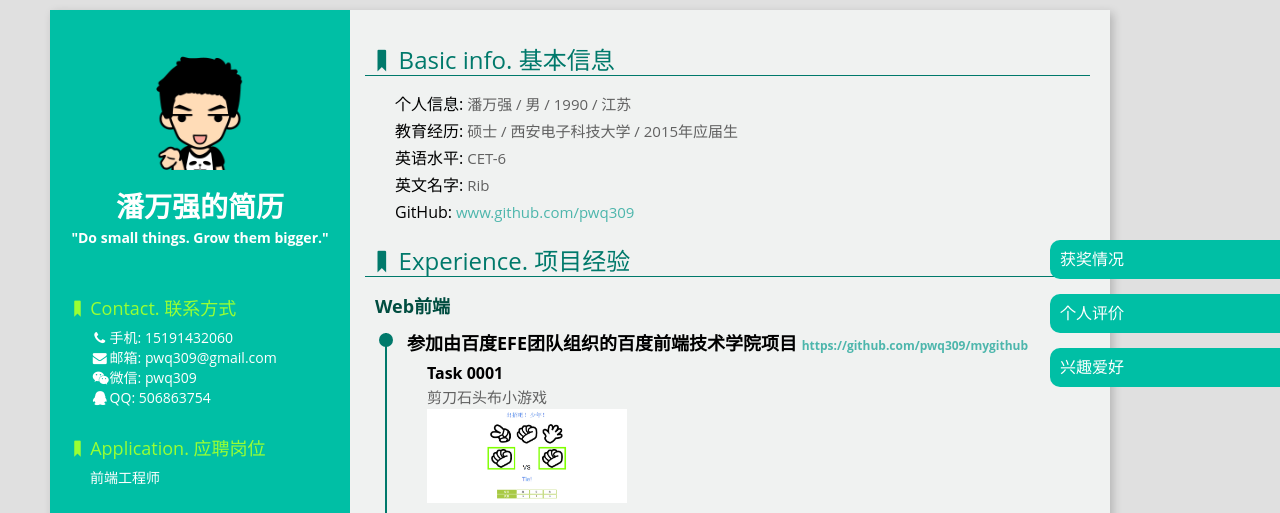
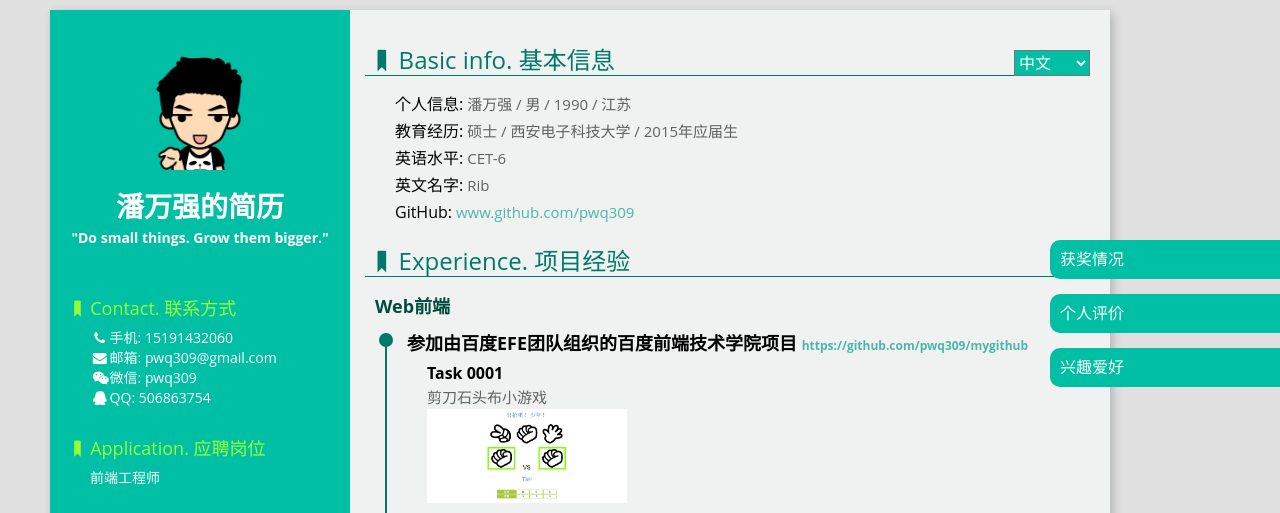
Before and after one commit to pwq309/mygithub, a plain HTML site: page ribresume/myresume.html in a window 1280 px wide. Shown: the top 513 px of the page. Drawn offline with Linux system fonts and the light colour scheme.

Commit message:
bind chinese and english resume together

```diff
--- a/ribresume/css/style.css
+++ b/ribresume/css/style.css
@@ -23,6 +23,17 @@ ul.awout li{
 
 a {
     text-decoration: none;
+}
+
+select{
+    font-size: 16px;
+    background: #00bfa5;
+    color: #fff;
+    font-family: "Open Sans", "Helvetica Neue", Helvetica, Arial, sans-serif;
+    position: absolute;
+    right: 20px;
+    top: 40px;
+    z-index: 2;
 }
 
 aside {
--- a/ribresume/js/animate.js
+++ b/ribresume/js/animate.js
@@ -93,3 +93,12 @@ $(function(){
         }
     })
 })
+
+$(function () {
+    $("select").bind("change", function () {
+        if ($(this).val() == "中文")
+            window.location.href="http://ribresume.sinaapp.com";
+        else
+            window.location.href="http://ribcven.sinaapp.com";
+    })
+});
--- a/ribresume/index.html
+++ b/ribresume/myresume.html
@@ -114,6 +114,10 @@
             <ul class="main-info">
                 <li class="someRight">
                     <dt><i class="icon-bookmark"></i>Basic info. 基本信息</dt>
+                    <select id="langsel">
+                        <option value="中文" selected="selected">中文</option>
+                        <option value="English">English</option>
+                    </select>
                     <dd><span>个人信息:</span> 潘万强 / 男 / 1990 / 江苏</dd>
                     <dd><span>教育经历:</span> 硕士 / 西安电子科技大学 / 2015年应届生</dd>
                     <dd><span>英语水平:</span> CET-6</dd>
```
Also changed, not shown: ribresume/myresume-en.html (renamed from ribresume/resume-en.html, +4 -0 lines).
